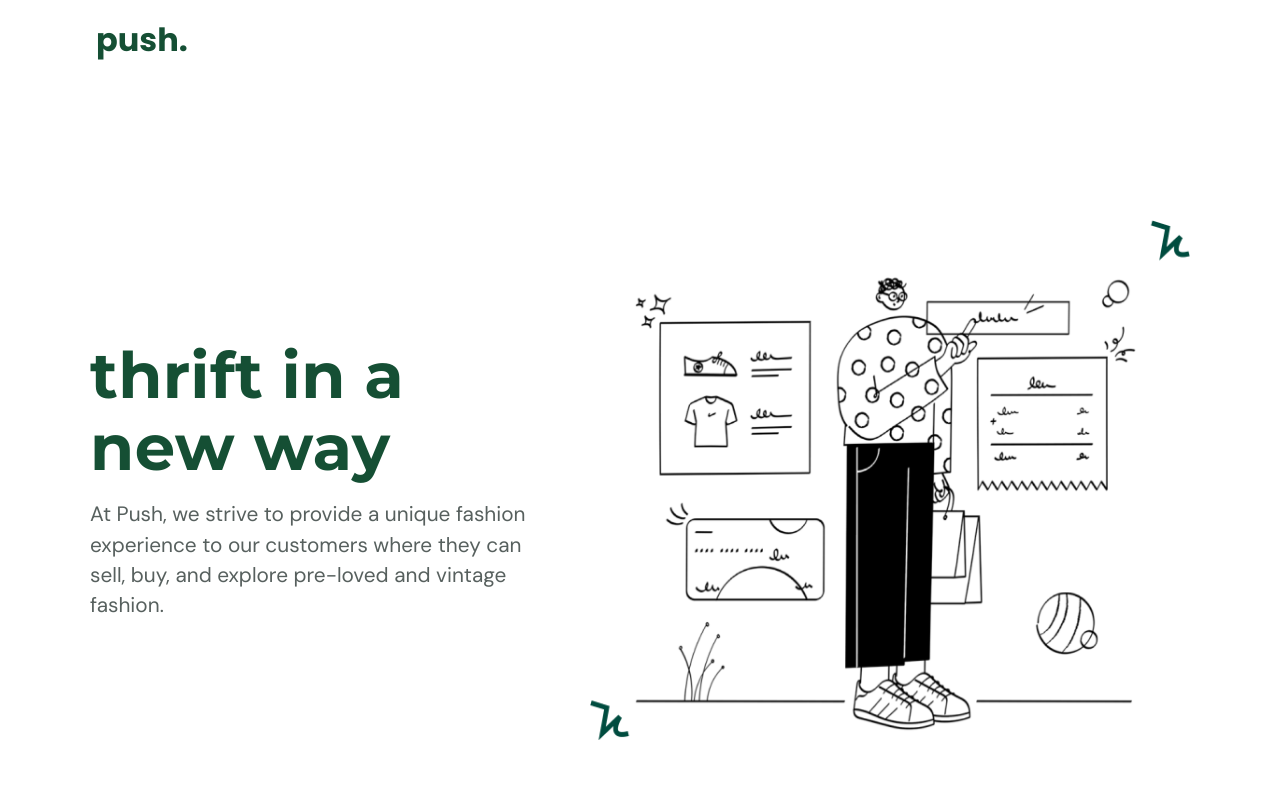
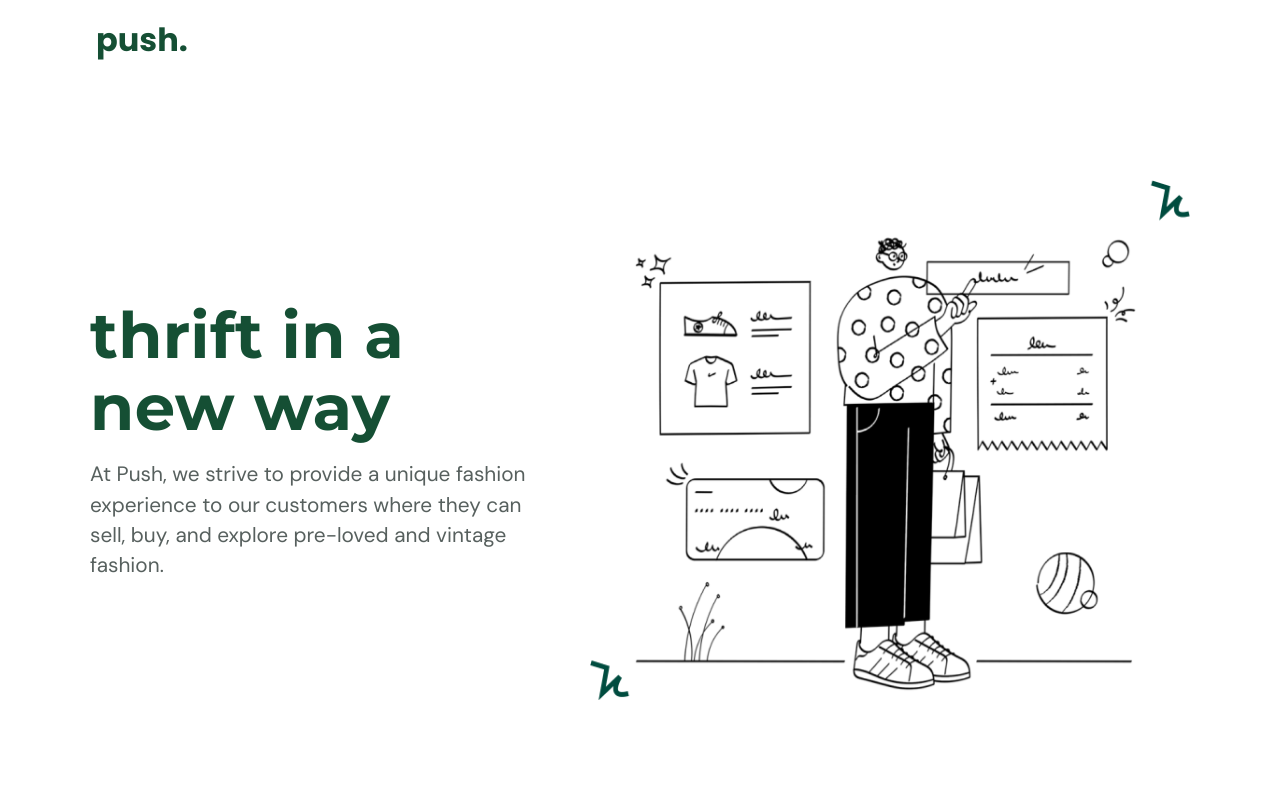
Before and after one commit to PulkitJain69/push-w, a Next.js app: page / in a window 1280 px wide. Shown: the top 800 px of the page. Built offline with nearby package versions, Linux system fonts and the light colour scheme.

Commit message:
margin removed

```diff
--- a/src/components/Hero.js
+++ b/src/components/Hero.js
@@ -30,7 +30,7 @@ const HeroSection = styled.div`
   display: flex;
   align-items: center;
   justify-content: space-around;
-  margin-top: 5vh;
+  margin-top: 0vh;
 `;
 
 const TextSection = styled.div`
```
